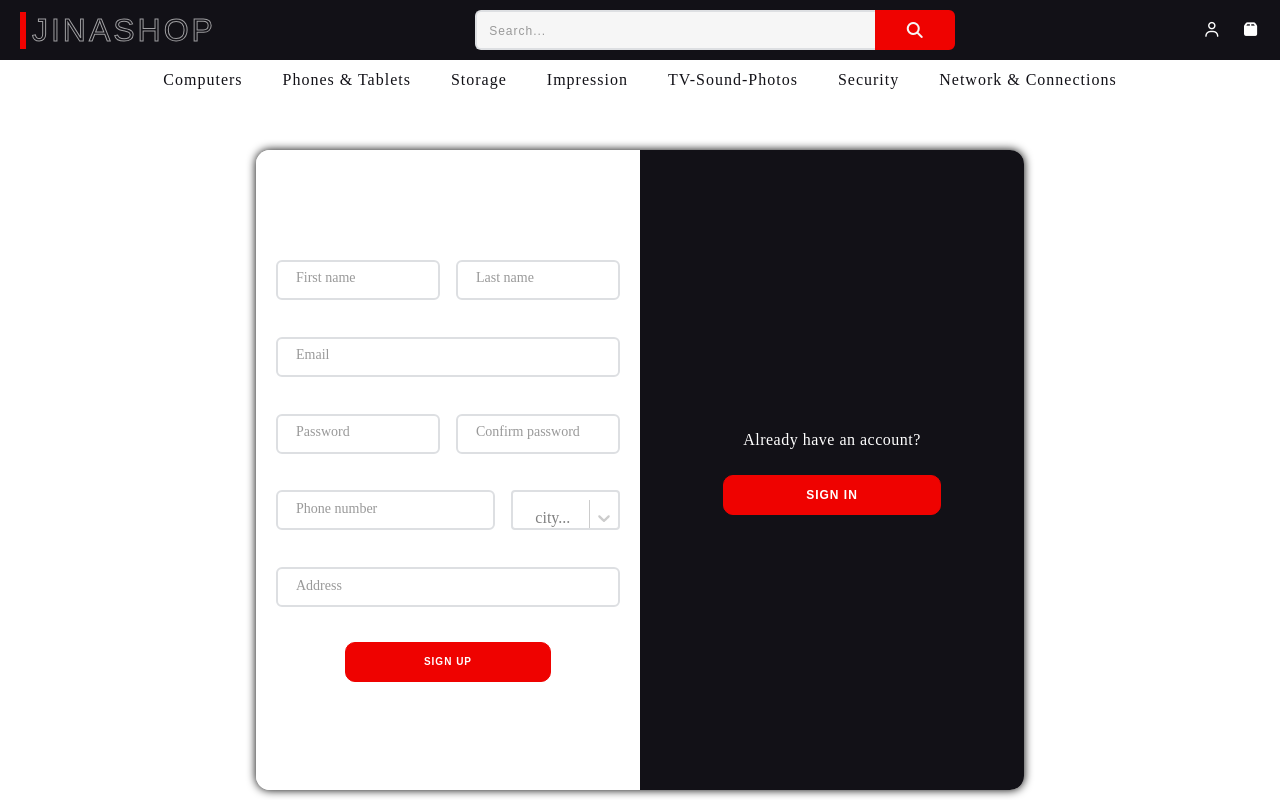
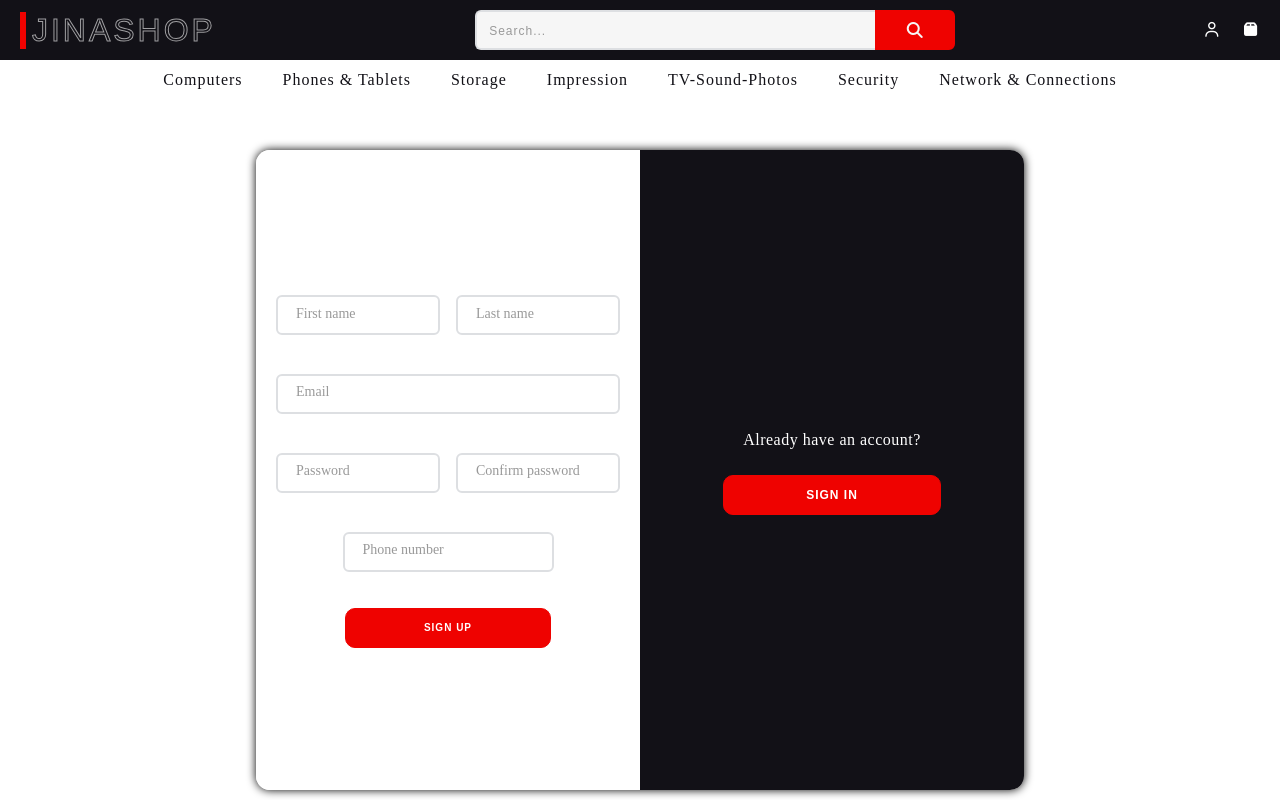
Before and after one commit to aydisaddem/jina-commerce, a React (Vite) app: page /auth in a window 1280 px wide. Both pictures are taken after a click on the button "SIGN UP". Shown: the top 800 px of the page. Built offline with nearby package versions, Linux system fonts and the light colour scheme.

Commit message:
fixing auth token

```diff
--- a/src/components/authentication/SignUp.jsx
+++ b/src/components/authentication/SignUp.jsx
@@ -1,6 +1,6 @@
 import { useState } from "react";
-import Select from "react-select";
 import { useAuthForm } from "../../Hooks/useAuthForm.js";
+import { useLocation, useNavigate } from "react-router-dom";
 
 const SignUp = ({ toggleForm }) => {
   const { formData, handleChange } = useAuthForm({
@@ -8,12 +8,13 @@ const SignUp = ({ toggleForm }) => {
     lastName: "",
     email: "",
     password: "",
-    confirmPassword: "",
     phone: "",
     address: "",
     city: "",
+    panel: [],
+    orders: [],
   });
-
+  const [confirmPassword, setConfirmPassword] = useState("");
   const [errors, setErrors] = useState({});
   const [showSignUpPassword, setShowSignUpPassword] = useState(false);
   const [showStrength, setShowStrength] = useState(false);
@@ -22,117 +23,11 @@ const SignUp = ({ toggleForm }) => {
     uppercase: false,
     number: false,
   });
+  const [successMessage, setSuccessMessage] = useState("");
+  const navigate = useNavigate();
 
   const toggleSignUpPassword = () => setShowSignUpPassword(!showSignUpPassword);
 
-  const options = [
-    { value: "tunis", label: "Tunis" },
-    { value: "sfax", label: "Sfax" },
-    { value: "sousse", label: "Sousse" },
-    { value: "kairouan", label: "Kairouan" },
-    { value: "gabès", label: "Gabès" },
-    { value: "bizerte", label: "Bizerte" },
-    { value: "ariana", label: "Ariana" },
-    { value: "gafsa", label: "Gafsa" },
-    { value: "monastir", label: "Monastir" },
-    { value: "mahdia", label: "Mahdia" },
-    { value: "nabeul", label: "Nabeul" },
-    { value: "zarzis", label: "Zarzis" },
-    { value: "tozeur", label: "Tozeur" },
-    { value: "kebili", label: "Kebili" },
-    { value: "tataouine", label: "Tataouine" },
-    { value: "medenine", label: "Medenine" },
-    { value: "siliana", label: "Siliana" },
-    { value: "jendouba", label: "Jendouba" },
-    { value: "béja", label: "Béja" },
-    { value: "le Kef", label: "Le Kef" },
-    { value: "ben Arous", label: "Ben Arous" },
-    { value: "manouba", label: "Manouba" },
-  ];
-  const selectStyle = {
-    control: (styles, { isFocused }) => ({
-      ...styles,
-      backgroundColor: "#fff",
-      height: "40px",
-      width: "100%",
-      margin: "12px 0",
-      border: "2px solid #dddfe2",
-      borderColor: isFocused ? "#708090" : "#dddfe2",
-      boxShadow: isFocused ? "0 0 0 1px #708090" : "none",
-      "&:hover": {
-        borderColor: "#708090",
-      },
-      "&:active": {
-        borderColor: "#000",
-      },
-      display: "flex",
-      alignItems: "center",
-      overflow: "hidden",
-    }),
-    option: (styles, { isFocused, isSelected }) => ({
-      ...styles,
-      backgroundColor: isSelected ? "#000" : isFocused ? "#ef0200" : "#fff",
-
-      color: isSelected ? "#fff" : isFocused ? "#fff" : "#1d2129",
-      cursor: "pointer",
-      "&:active": {
-        backgroundColor: isSelected ? "#333" : "#000",
-        color: "#fff",
-      },
-    }),
-    indicatorsContainer: (styles) => ({
-      ...styles,
-      alignItems: "center",
-    }),
-    dropdownIndicator: (styles) => ({
-      ...styles,
-      padding: "4px",
-      display: "flex",
-    }),
-    singleValue: (styles) => ({
-      ...styles,
-      color: "#1d2129",
-      textAlign: "center",
-      width: "100%",
-      display: "flex",
-      alignItems: "center",
-      padding: "0 5px",
-    }),
-    placeholder: (styles) => ({
-      ...styles,
-      textAlign: "center",
-      width: "100%",
-      display: "flex",
-      alignItems: "center",
-      justifyContent: "center",
-    }),
-    menu: (styles) => ({
-      ...styles,
-      backgroundColor: "#ef0200",
-      border: "1px solid #708090",
-      borderRadius: "6px",
-      marginTop: "4px",
-    }),
-    menuList: (styles) => ({
-      ...styles,
-      padding: 0,
-      backgroundColor: "#fff",
-      "&::-webkit-scrollbar": {
-        width: "8px",
-      },
-      "&::-webkit-scrollbar-track": {
-        background: "#fff",
-        borderRadius: "4px",
-      },
-      "&::-webkit-scrollbar-thumb": {
-        background: "#000",
-        borderRadius: "4px",
-      },
-      "&::-webkit-scrollbar-thumb:hover": {
-        background: "#000",
-      },
-    }),
-  };
   const showPasswordStrength = () => {
     setShowStrength(true);
   };
@@ -177,30 +72,51 @@ const SignUp = ({ toggleForm }) => {
       ? null
       : "Poor password ";
     errors.confirmPassword =
-      formData.password === formData.confirmPassword
-        ? null
-        : "Passwords do not match";
+      formData.password === confirmPassword ? null : "Passwords do not match";
     errors.phone = /\d{2}[-.\s]?\d{3}[-.\s]?\d{3}/.test(formData.phone)
       ? null
       : "Phone must match format 12-345-678";
-    errors.selectedCity = formData.city?.value ? null : "Please select a city";
-    errors.address =
-      formData.address.trim() === "" ? "Address is required" : null;
 
     return errors;
   }
 
-  const handleSignup = (e) => {
+ const handleSignup = async (e) => {
   e.preventDefault();
+  setErrors({});
   const validationErrors = validateForm(formData);
   setErrors(validationErrors);
-    const hasErrors = Object.values(validationErrors).some(
-      (err) => err !== null
+
+  const hasErrors = Object.values(validationErrors).some(err => err !== null);
+
+  if (!hasErrors) {
+    try {
+      const response = await fetch("http://localhost:5000/api/users/signUp", {
+        method: "POST",
+        headers: { "Content-Type": "application/json" },
+        body: JSON.stringify(formData),
+      });
+
+      const data = await response.json();
+
+      if (!response.ok) {
+        console.error(data.error);
+        setErrors({ email: data.error });
+        return;
+      }
+      localStorage.setItem("accessToken", data.accessToken);
+      setSuccessMessage(
+        `Welcome, ${data.firstName}! Your account has been created successfully.`
       );
-    if (!hasErrors) {
-      console.log("Form submitted successfully!", formData);
+
+      setTimeout(() => {
+        navigate(-1);
+      }, 3000);
+    } catch (error) {
+      console.error("Error creating user:", error);
+    }
   }
 };
+
 
   return (
     <div className="signUp">
@@ -216,8 +132,12 @@ const SignUp = ({ toggleForm }) => {
               onChange={handleChange}
               required
             />
-            <label htmlFor="firstName">First name <span className={
-    errors.firstName ? "error-star" : "valid-star"}>*</span></label>
+            <label htmlFor="firstName">
+              First name{" "}
+              <span className={errors.firstName ? "error-star" : "valid-star"}>
+                *
+              </span>
+            </label>
             <span className={`error ${errors.firstName ? "show" : ""}`}>
               ! {errors.firstName}
             </span>
@@ -233,8 +153,12 @@ const SignUp = ({ toggleForm }) => {
               onChange={handleChange}
               required
             />
-            <label htmlFor="lastName">Last name <span className={
-    errors.lastName ? "error-star" : "valid-star"}>*</span></label>
+            <label htmlFor="lastName">
+              Last name{" "}
+              <span className={errors.lastName ? "error-star" : "valid-star"}>
+                *
+              </span>
+            </label>
 
             <span className={`error ${errors.lastName ? "show" : ""}`}>
               ! {errors.lastName}
@@ -252,8 +176,12 @@ const SignUp = ({ toggleForm }) => {
               onChange={handleChange}
               required
             />
-            <label htmlFor="signUpEmail">Email <span className={
-    errors.email ? "error-star" : "valid-star"}>*</span></label>
+            <label htmlFor="signUpEmail">
+              Email{" "}
+              <span className={errors.email ? "error-star" : "valid-star"}>
+                *
+              </span>
+            </label>
             <span className={`error ${errors.email ? "show" : ""}`}>
               ! {errors.email}
             </span>
@@ -273,8 +201,12 @@ const SignUp = ({ toggleForm }) => {
               required
             />
 
-            <label htmlFor="signUpPassword">Password <span className={
-    errors.password ? "error-star" : "valid-star"}>*</span></label>
+            <label htmlFor="signUpPassword">
+              Password{" "}
+              <span className={errors.password ? "error-star" : "valid-star"}>
+                *
+              </span>
+            </label>
             <span className={`error ${errors.password ? "show" : ""}`}>
               ! {errors.password}
             </span>
@@ -296,13 +228,19 @@ const SignUp = ({ toggleForm }) => {
               id="confirmPassword"
               placeholder=" "
               name="confirmPassword"
-              value={formData.confirmPassword}
-              onChange={handleChange}
+              value={confirmPassword}
+              onChange={(e) => setConfirmPassword(e.target.value)}
               required
             />
 
-            <label htmlFor="confirmPassword">Confirm password <span className={
-    errors.confirmPassword ? "error-star" : "valid-star"}>*</span></label>
+            <label htmlFor="confirmPassword">
+              Confirm password{" "}
+              <span
+                className={errors.confirmPassword ? "error-star" : "valid-star"}
+              >
+                *
+              </span>
+            </label>
             <span className={`error ${errors.confirmPassword ? "show" : ""}`}>
               ! {errors.confirmPassword}
             </span>
@@ -356,54 +294,34 @@ const SignUp = ({ toggleForm }) => {
             />
 
             <label htmlFor="tel" id="telLabel">
-              Phone number <span className={
-    errors.phone ? "error-star" : "valid-star"}>*</span>
+              Phone number{" "}
+              <span className={errors.phone ? "error-star" : "valid-star"}>
+                *
+              </span>
             </label>
             <span className={`error ${errors.phone ? "show" : ""}`}>
               ! {errors.phone}
-  </span>
-          </div>
-          <div className="box">
-            <Select
-              options={options}
-              inputId="city"
-              name="city"
-              value={formData.city}
-              onChange={handleChange}
-              placeholder="city..."
-              styles={selectStyle}
-              required
-            />
-          </div>
-        </div>
-        <div className="row">
-          <div className="box">
-            <input
-              id="address"
-              type="text"
-              placeholder=" "
-              name="address"
-              value={formData.address}
-              onChange={handleChange}
-              required
-            />
-
-            <label htmlFor="address">Address <span className={
-    errors.address ? "error-star" : "valid-star"}>*</span></label>
-             <span className={`error ${errors.address ? "show" : ""}`}>
-    ! {errors.address}
             </span>
           </div>
         </div>
 
         <button type="submit">SIGN UP</button>
       </form>
+
       <div className="mobile-authentication-toggle">
         <p>Already have an account?</p>
         <button type="button" onClick={toggleForm}>
           Sign In
         </button>
       </div>
+      {successMessage && (
+        <div className="popup-overlay">
+          <div className="popup-content">
+            <h2>{successMessage}</h2>
+            <small>You’ll be redirected shortly...</small>
+          </div>
+        </div>
+      )}
     </div>
   );
 };
--- a/src/main.jsx
+++ b/src/main.jsx
@@ -7,9 +7,11 @@ import Authentication from "./components/authentication/Authentication.jsx";
 import Landing from "./components/Landing.jsx";
 import Products from "./components/Products.jsx";
 import Category from "./components/Category.jsx";
+import { AuthProvider } from "./context/AuthContext";
 
 createRoot(document.getElementById("root")).render(
   <StrictMode>
+    <AuthProvider>
       <BrowserRouter>
         <Routes>
           <Route path="/" element={<App />}>
@@ -22,5 +24,6 @@ createRoot(document.getElementById("root")).render(
           </Route>
         </Routes>
       </BrowserRouter>
+    </AuthProvider>
   </StrictMode>
 );
--- a/src/styles/authentication.css
+++ b/src/styles/authentication.css
@@ -4,6 +4,7 @@
   display: flex;
   justify-content: center;
   align-items: center;
+  position: relative;
 }
 .container {
   display: grid;
@@ -17,8 +18,8 @@
   background-color: var(--background-color);
   box-shadow: 0 0 10px;
   border-radius: 14px;
+  margin: 150px 0;
   overflow: hidden;
-  margin: 150px 0;
 }
 /* ---------------Overlay container---------------*/
 .overlay-container {
@@ -158,13 +159,7 @@ p {
   gap: 1rem;
   width: 100%;
 }
-.row-contact {
-  display: grid;
-  grid-template-columns: 2fr 1fr;
-  gap: 1rem;
-  width: 100%;
-  padding: 0;
-}
+
 .row-contact .box,
 .row .box {
   position: relative;
@@ -266,7 +261,7 @@ p {
 input {
   width: 100%;
   height: 40px;
-  margin: 12px 0;
+  margin: 13px 0;
   padding: 12px 15px;
   background-color: var(--background-color);
   border-radius: 6px;
@@ -301,6 +296,44 @@ input:focus {
   opacity: 1;
   transform: translateY(0); /* settles into place */
 }
+
+.popup-overlay {
+  position: absolute;
+  top: 0;
+  left: 0;
+  width: 100%;
+  height: 100%;
+  background: rgba(0, 0, 0, 0.5);
+  display: flex;
+  align-items: center;
+  justify-content: center;
+  z-index: 999;
+}
+
+.popup-content {
+  background: #fff;
+  padding: 2rem 3rem;
+  width: 90%;
+  border-radius: 12px;
+  box-shadow: 0 8px 24px rgba(0, 0, 0, 0.2);
+  text-align: center;
+  animation: fadeInUp 0.4s ease;
+}
+
+/* Smooth entrance animation */
+@keyframes fadeInUp {
+  from {
+    opacity: 0;
+    transform: translateY(20px);
+  }
+  to {
+    opacity: 1;
+    transform: translateY(0);
+  }
+}
+
+
+
 
 /* Chrome, Safari, Edge */
 input:-webkit-autofill,
--- a/src/styles/navbar.css
+++ b/src/styles/navbar.css
@@ -296,14 +296,16 @@ letter-spacing: 2px;
 }
 .dropdown-menu li {
   padding: 6px 12px;
+  list-style: none;
 }
-.dropdown-menu li a {
+.dropdown-menu li > * {
   color: var(--background-color);
   text-decoration: none;
   display: block;
   transition: color 0.3s ease;
 }
-.dropdown-menu li a:hover {
+
+.dropdown-menu li > *:hover {
   color: var(--primary-color);
 }
 .dropdown:hover .dropdown-menu {
```
Also changed, not shown: src/components/authentication/SignIn.jsx (+32 -1 lines), src/components/navbar/Navbar.jsx (+14 -2 lines), src/context/AuthContext.jsx (added, +30 -0 lines), src/Hooks/useAuthForm.js (line endings or trailing spaces). Lines whose indentation alone changed are shown as unchanged.
